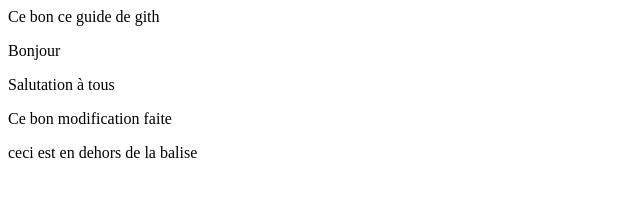
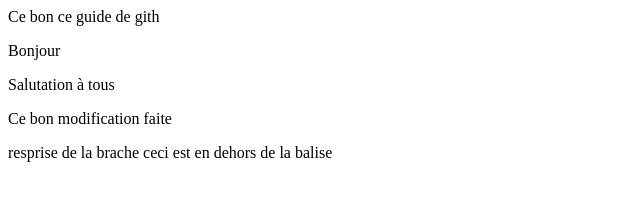
Before and after one commit to ammichaj33/Test, a plain HTML site: page index.html in a window 1280 px wide. Shown: the whole page, without its empty margins (0-640 px from the left). Drawn offline with Linux system fonts and the light colour scheme.

Commit message:
brach test add

```diff
--- a/index.html
+++ b/index.html
@@ -7,6 +7,7 @@
 	    <p> Bonjour</p>
 	    <p> Salutation à tous</p>
 	    <p> Ce bon modification faite</p>
-	   ceci est en dehors de la balise
+resprise de la brache
+	    ceci est en dehors de la balise
     </body>
 </html>
```
